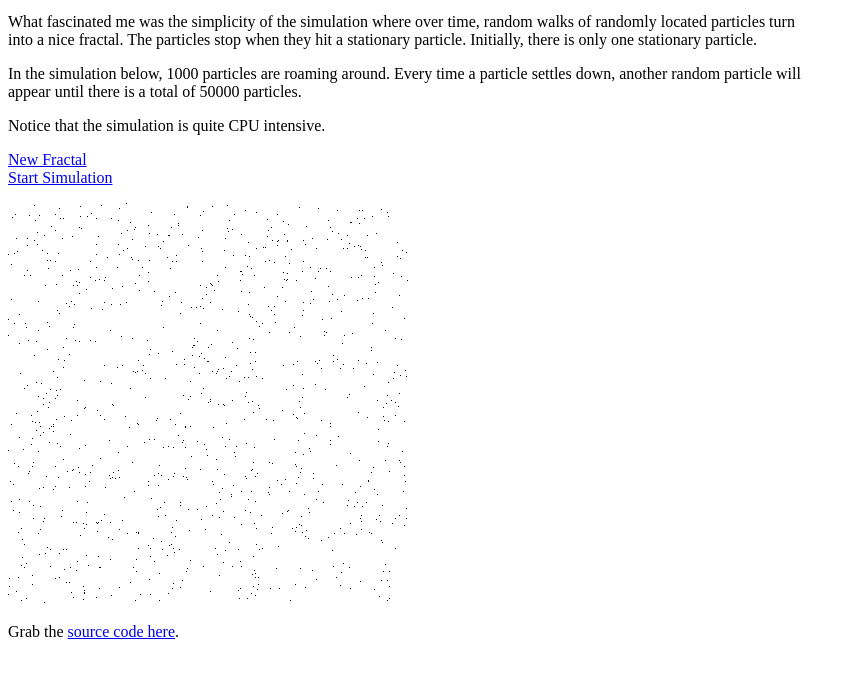
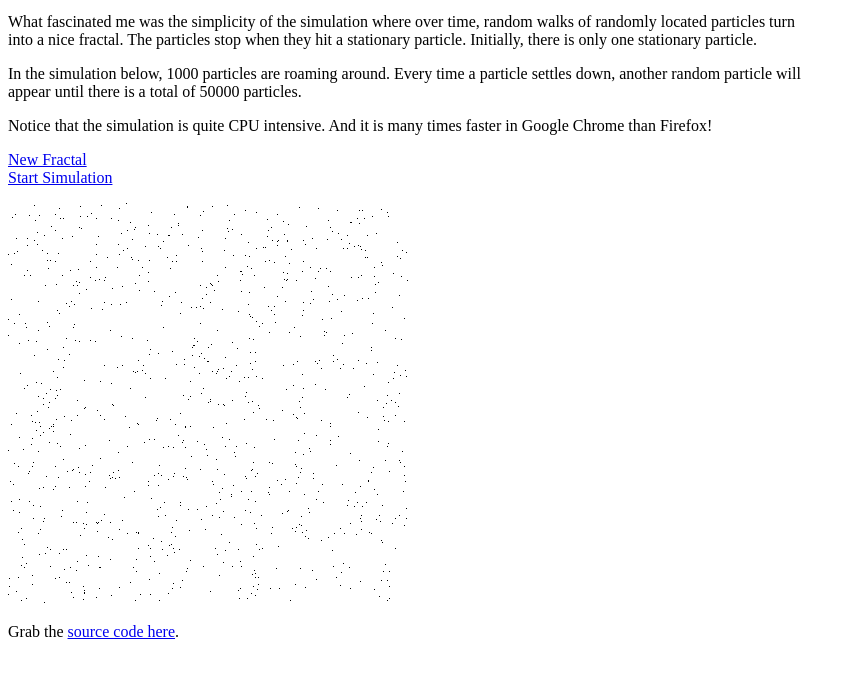
Before and after one commit to dlebech/Fractals-on-html-canvas, a plain HTML site: page index.html in a window 1280 px wide. Shown: the part 119-794 px from the top of the page, without its empty margins (0-858 px from the left). Drawn offline with Linux system fonts and the light colour scheme.

Commit message:
Added Chrome notice

```diff
--- a/index.html
+++ b/index.html
@@ -11,7 +11,7 @@
 			<p>A good friend of mine, a PhD student in Physics, Rick Montgomery, inspired me to create this little simulation of <a href="http://en.wikipedia.org/wiki/Diffusion-limited_aggregation">Diffusion-limited aggregation</a>.</p>
 			<p>What fascinated me was the simplicity of the simulation where over time, random walks of randomly located particles turn into a nice fractal. The particles stop when they hit a stationary particle. Initially, there is only one stationary particle.</p>
 			<p>In the simulation below, 1000 particles are roaming around. Every time a particle settles down, another random particle will appear until there is a total of 50000 particles.</p>
-			<p>Notice that the simulation is quite CPU intensive.</p>
+			<p>Notice that the simulation is quite CPU intensive. And it is many times faster in Google Chrome than Firefox!</p>
 			<p><a href="#" onclick="init(); return false;">New Fractal</a><br /><a href="#" onclick="startSim(); return false;">Start Simulation</a></p>
 		</div>
 		<canvas id="fractal-canvas" width="400" height="400">Unfortunately, your browser does not support the canvas element. Get the newest Firefox, Chrome, Opera or Safari.</canvas>
```
